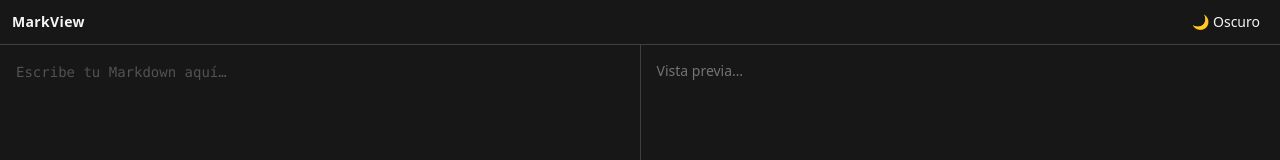
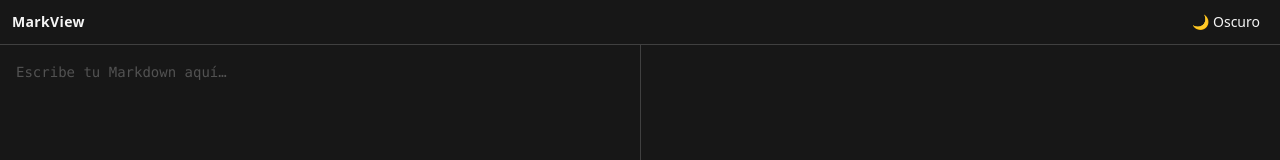
Before and after one commit to Stevenjsg/markdow-visualizer-go, a React (Vite) app in the folder frontend/: page / in a window 1280 px wide. Shown: the top 160 px of the page. Built offline with nearby package versions, Linux system fonts and the light colour scheme.

Commit message:
feat(ui): componente Preview
Renderiza store.html con estilos prose (claro/oscuro). Deja TODO
explícito de sanitización apuntando a P4.7 en el punto de inyección.

Co-Authored-By: Claude Fable 5 <noreply@anthropic.com>

```diff
--- a/frontend/src/App.tsx
+++ b/frontend/src/App.tsx
@@ -1,5 +1,6 @@
 import { useState } from 'react';
 import Editor from './components/Editor/Editor';
+import Preview from './components/Preview/Preview';
 
 // Layout base (P3.1): Toolbar arriba y dos paneles Editor | Preview.
 // El tema se conmuta con la clase `dark` en el wrapper (darkMode: 'class');
@@ -31,8 +32,7 @@ function App() {
             <Editor />
           </section>
           <section aria-label="Vista previa" className="flex-1 overflow-auto">
-            {/* Preview (P3.4) */}
-            <p className="p-4 text-sm text-neutral-400 dark:text-neutral-500">Vista previa…</p>
+            <Preview />
           </section>
         </main>
       </div>
--- /dev/null
+++ b/frontend/src/components/Preview/Preview.tsx
@@ -0,0 +1,19 @@
+import { useDocumentStore } from '../../store/documentStore';
+
+// Vista previa (P3.4): renderiza el HTML que produce el backend con estilos
+// tipográficos de @tailwindcss/typography, legibles en claro y oscuro.
+function Preview() {
+  const html = useDocumentStore((s) => s.html);
+
+  return (
+    <div
+      aria-label="Vista previa renderizada"
+      className="prose prose-neutral h-full max-w-none p-4 dark:prose-invert prose-pre:bg-neutral-100 prose-pre:text-neutral-800 dark:prose-pre:bg-neutral-800 dark:prose-pre:text-neutral-100"
+      // TODO(P4.7): este HTML llega del backend SIN sanear. No asumir que es
+      // seguro: integrar bluemonday en el pipeline antes de cerrar RF1.
+      dangerouslySetInnerHTML={{ __html: html }}
+    />
+  );
+}
+
+export default Preview;
```
